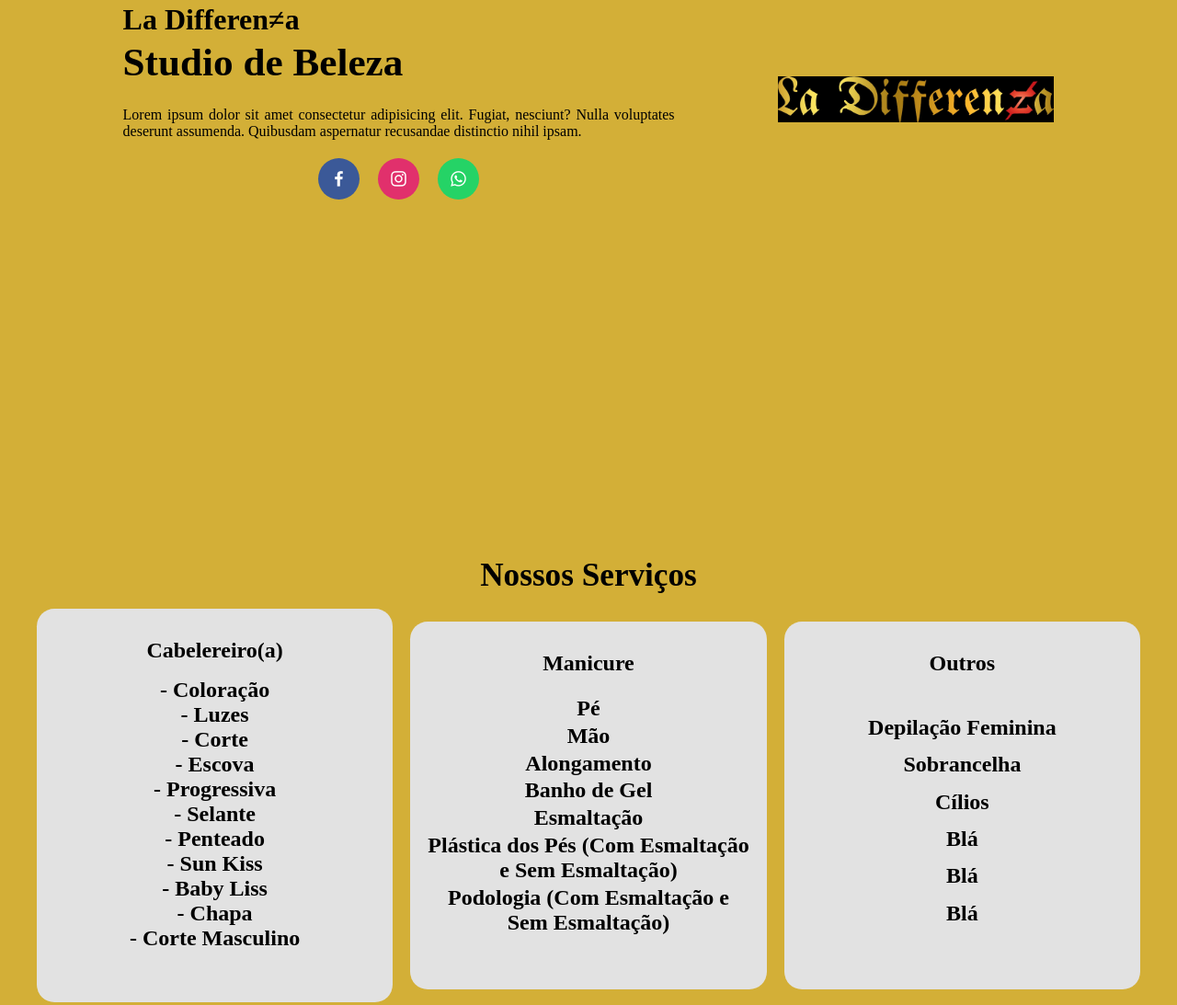
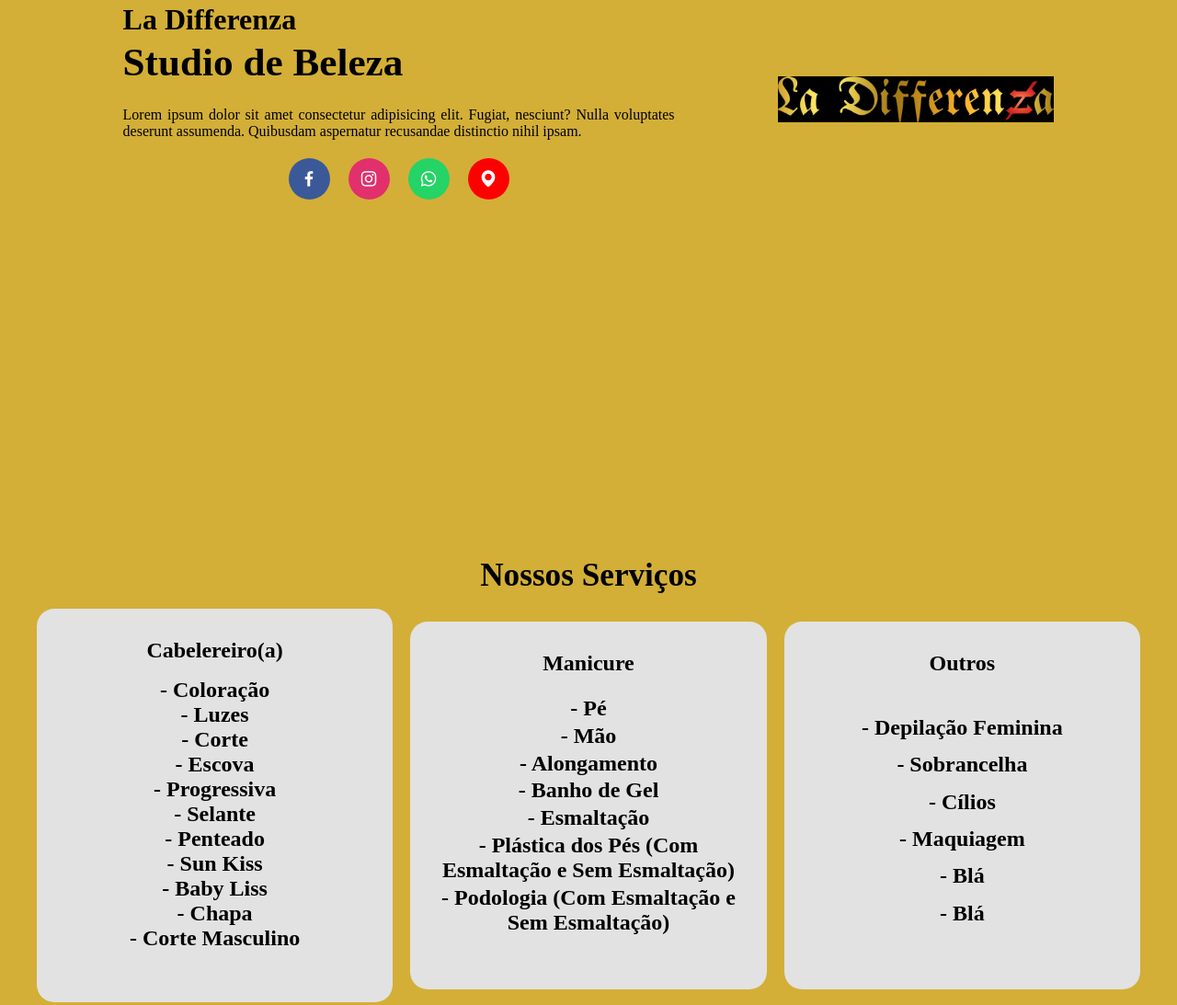
Before and after one commit to MatheusFommGarcia/StudioDeBeleza, a plain HTML site: page index.html in a window 1280 px wide. Shown: the part 290-1383 px from the top of the page at 92% size. Drawn offline with nearby package versions, Linux system fonts and the light colour scheme.

Commit message:
Add files via upload

```diff
--- a/index.html
+++ b/index.html
@@ -10,7 +10,7 @@
 </head>
 <body>
    <header>
-    <a href="#" class="logo">La Differen≠a Studio de Beleza</a>
+    <a href="#" class="logo">La Differenza Studio de Beleza</a>
 
     <div class="nav">
         <a href="#home">Início</a>
@@ -36,15 +36,19 @@
     <!-- Home Section -->
     <section class="home" id="home">
         <div class="home-content">
-            <h3>La Differen≠a</h3>
+            <h3>La Differenza</h3>
             <h1>Studio de Beleza</h1>
             <h3><span></span></h3>
             <p>Lorem ipsum dolor sit amet consectetur adipisicing elit. Fugiat, nesciunt? Nulla voluptates deserunt assumenda. Quibusdam aspernatur recusandae distinctio nihil ipsam.</p>
 
             <div class="social-media">
-                <a href="https://m.facebook.com/ladifferenza/" target="_blank"><i class='bx bxl-facebook'></i></a>
-                <a href="https://www.instagram.com/la.differenza01/" target="_blank"><i class='bx bxl-instagram'></i></a>
-                <a href="https://wa.me/5516982471985" target="_blank"><i class='bx bxl-whatsapp'></i></a>
+        <a href="https://m.facebook.com/ladifferenza/" target="_blank"><i class='bx bxl-facebook'></i></a>
+
+        <a href="https://www.instagram.com/la.differenza01/" target="_blank"><i class='bx bxl-instagram'></i></a>
+        <a href="https://wa.me/5516982471985" target="_blank"><i class='bx bxl-whatsapp'></i></a>
+
+        <a href="https://www.google.com/maps/place/https://g.co/kgs/WXRrwNV" target="_blank" class="localizacao"> <i class='bx bxs-map'></i></a>
+
             </div>
         </div>
 
@@ -78,25 +82,25 @@
         <div class="services-box manicure">
             <h3>Manicure</h3>
             <p>
-                <h1>Pé</h1>
-                <h1>Mão</h1>
-                <h1>Alongamento</h1>
-                <h1>Banho de Gel</h1>
-                <h1>Esmaltação</h1>
-                <h1>Plástica dos Pés (Com Esmaltação e Sem Esmaltação)</h1>
-                <h1>Podologia (Com Esmaltação e Sem Esmaltação)</h1>
+                <h1>- Pé</h1>
+                <h1>- Mão</h1>
+                <h1>- Alongamento</h1>
+                <h1>- Banho de Gel</h1>
+                <h1>- Esmaltação</h1>
+                <h1>- Plástica dos Pés (Com Esmaltação e Sem Esmaltação)</h1>
+                <h1>- Podologia (Com Esmaltação e Sem Esmaltação)</h1>
             </p>
         </div>
 
         <div class="services-box outros">
             <h3>Outros</h3>
             <p>
-                <h1>Depilação Feminina</h1>
-                <h1>Sobrancelha</h1>
-                <h1>Cílios</h1>
-                <h1>Blá</h1>
-                <h1>Blá</h1>
-                <h1>Blá</h1>
+                <h1>- Depilação Feminina</h1>
+                <h1>- Sobrancelha</h1>
+                <h1>- Cílios</h1>
+                <h1>- Maquiagem</h1>
+                <h1>- Blá</h1>
+                <h1>- Blá</h1>
             </p>
         </div>
     </div>
@@ -105,7 +109,7 @@
 
     <!-- Contact Section -->
     <section class="contact" id="contact">
-        <h2> Entre em <span>Contato Conosco!</span></h2>
+        <h2> Marque <span>Seu Horário!</span></h2>
         <div class="social-media">
             <a href="https://m.facebook.com/matheus.fomm/" target="_blank"><i class='bx bxl-facebook'></i></a>
             <a href="https://www.instagram.com/ladifferenza/" target="_blank"><i class='bx bxl-instagram'></i></a>
@@ -121,8 +125,14 @@
 
         <div class="about-content">
             <h3>Sobre Nós</h3>
-            <h1>La Differen≠a <span> Studio de Beleza </span></h1>
-            <p>La Differenza Studio de Beleza.........</p>
+
+            <h1>La Differenza <span> Studio de Beleza </span></h1>
+
+            <h2>É com prazer que apresentamos o La Diferenza Studio de Beleza – um espaço onde cuidado, elegância e bem-estar se encontram para oferecer uma experiência que vai além da estética. </h2>
+
+            <h2>Nosso ambiente é pensado para acolher com excelência e oferecer serviços de alta qualidade, em um atendimento exclusivo e humanizado.</h2>
+
+
         </div>
     </section>
 
--- a/style.css
+++ b/style.css
@@ -4,7 +4,7 @@
     --bg-color-01: #D3AF37;
     --bg-color-02: #ffffff;
     --color-00: #000000;
-    --color-01: #999999;
+    --color-01: #d1adad;
     --color-02: #8d8181;
     --color-03: #000000;
     --color-04: #c00000;
@@ -605,3 +605,54 @@
     border-color: #1ebe57;
     transform: scale(1.02);
 }
+
+
+/* Hover personalizado com sombra visível para cada serviço */
+
+.services-box.cabelereiro:hover {
+    border-color: #ff0000;
+    transform: scale(1.02);
+    box-shadow: 0 0 20px #ff0000;
+}
+
+.services-box.manicure:hover {
+    border-color: #ff0000;
+    transform: scale(1.02);
+    box-shadow: 0 0 20px #ff0000;
+}
+
+.services-box.outros:hover {
+    border-color: #ff0000;
+    transform: scale(1.02);
+    box-shadow: 0 0 20px #ff0000;
+}
+
+/* Botão de localização com estilo igual aos sociais */
+
+.localizacao {
+    display: inline-flex;
+    align-items: center;
+    justify-content: center;
+    width: 45px;
+    height: 45px;
+    margin: 0 8px;
+    border-radius: 50%;
+    font-size: 22px;
+    background-color: red !important; /* Força o vermelho */
+    color: #ffffff;
+    text-decoration: none;
+    transition: 0.3s ease;
+}
+
+.localizacao:hover {
+    transform: scale(1.1);
+    opacity: 0.85;
+    box-shadow: 0 0 8px red;
+}
+
+
+.localizacao:hover {
+    transform: scale(1.1);
+    opacity: 0.85;
+    box-shadow: 0 0 8px #ff0000;
+}
```
